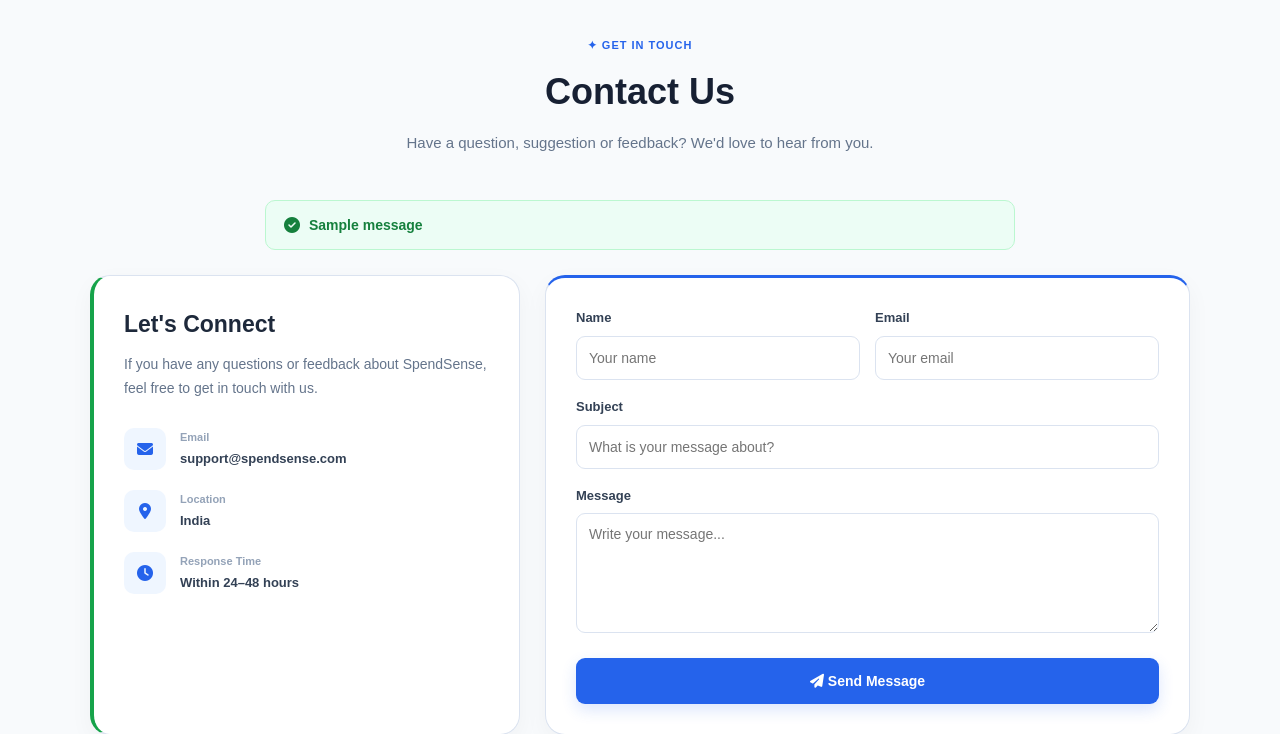
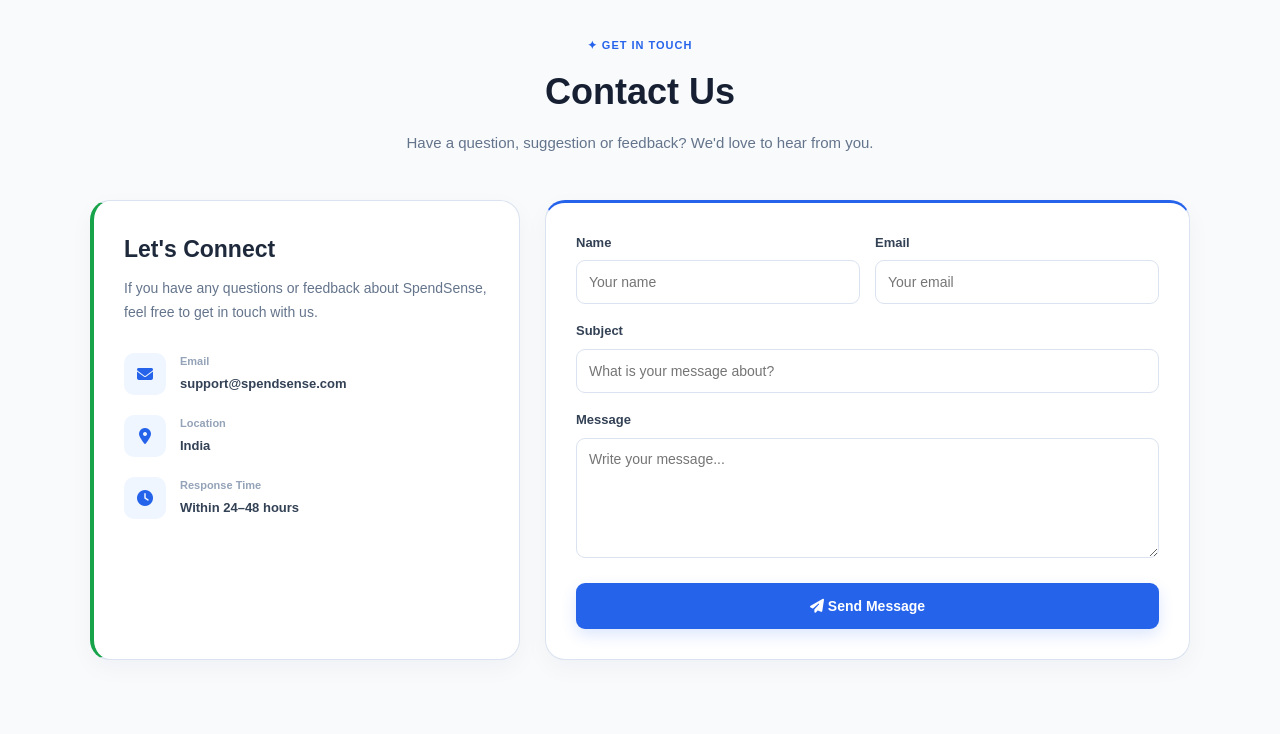
Before and after one commit to khanak24pardeshi/SpendSense, a Flask app: page /contact in a window 1280 px wide. Shown: the part 137-871 px from the top of the page. Run offline with Flask 3, Linux system fonts and the light colour scheme; tables that the repository leaves empty hold one stand-in row (values such as "Sample post"); one stand-in notice (Sample message) is shown.

Commit message:
Fix contact page flash messages

```diff
--- a/templates/contact.html
+++ b/templates/contact.html
@@ -28,28 +28,7 @@ Contact Us | SpendSense
 </div>
 
 
-<!-- Flash Messages -->
 
-{% with messages = get_flashed_messages() %}
-
-    {% if messages %}
-
-        <div class="contact-flash-message">
-
-            {% for message in messages %}
-
-                <p>
-                    <i class="fa-solid fa-circle-check"></i>
-                    {{ message }}
-                </p>
-
-            {% endfor %}
-
-        </div>
-
-    {% endif %}
-
-{% endwith %}
 
         <div class="contact-grid">
 
```
